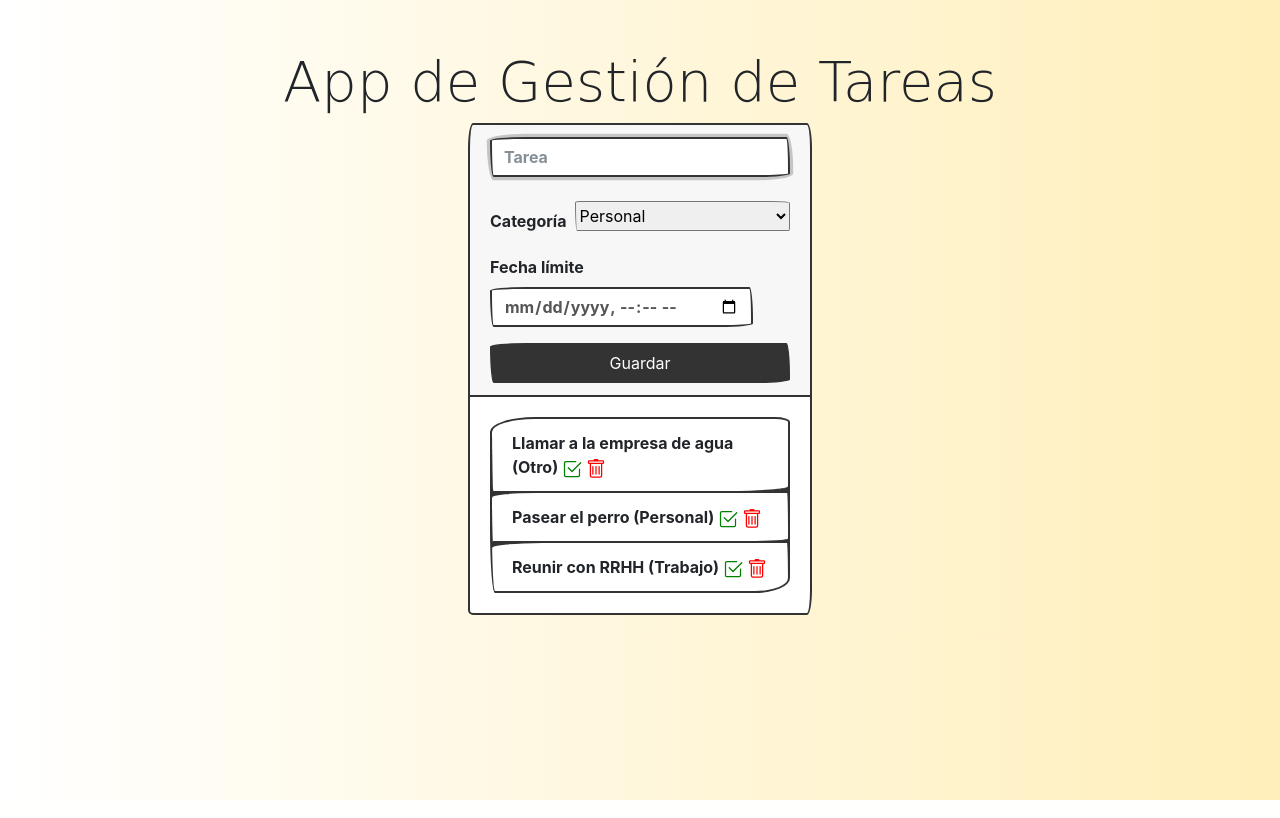
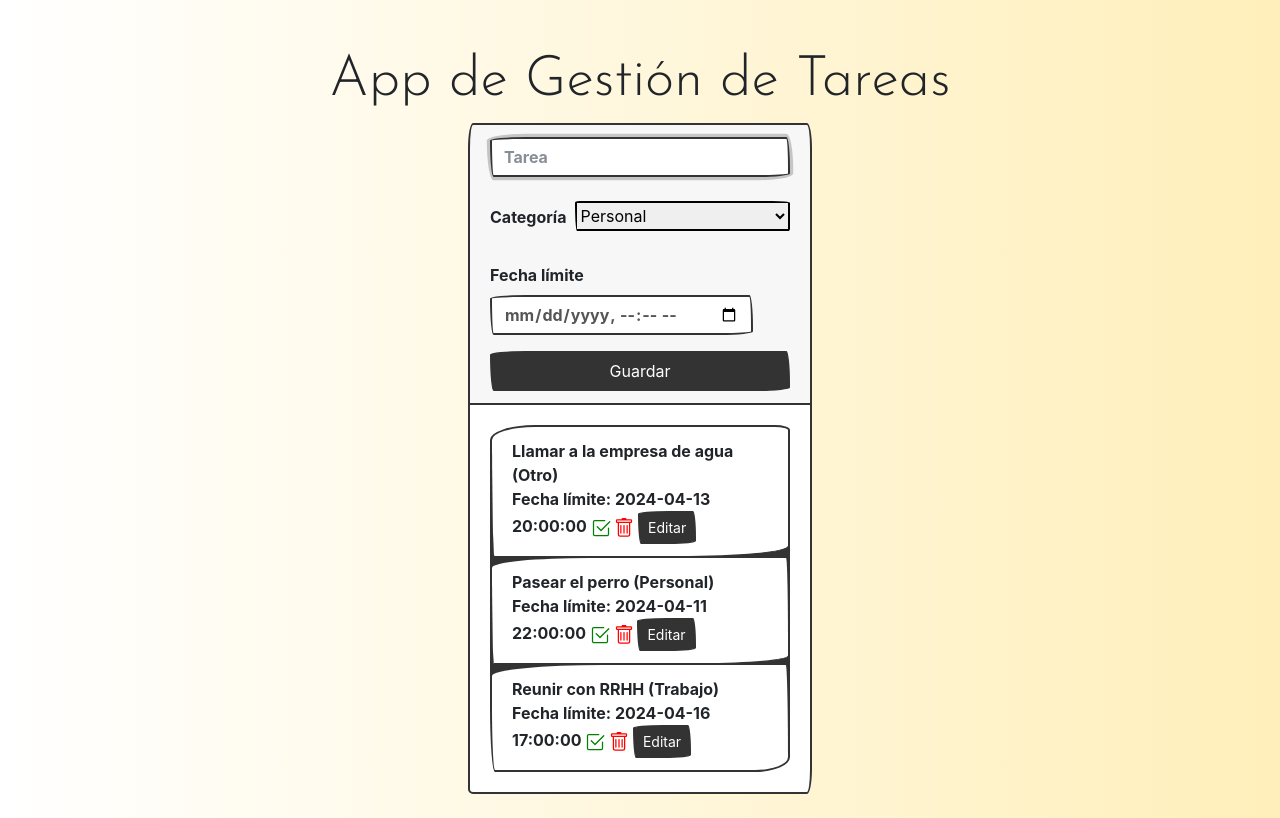
Before and after one commit to QianyingLuo/TODO_LIST_SERVICE, a Flask app: page / in a window 1280 px wide. Run offline with Flask 3, Linux system fonts and the light colour scheme; data comes from the database, SQL or seed files in the repository; both versions use the stored data as it was after the commit; some libraries are stand-ins or nearby versions; some web fonts are replaced.

Commit message:
add edit task function

```diff
--- a/main.py
+++ b/main.py
@@ -39,6 +39,15 @@ def hecha(id):
     db.session.commit()
     return redirect(url_for("home"))
 
+@app.route("/editar-tarea/<id>", methods=["POST"])
+def editar(id):
+    nueva_fecha = datetime.fromisoformat(request.form["nuevo_datepicker"])
+    db.session.query(Tarea).filter_by(id=int(id)).update({"contenido": request.form["editar_tarea"]})
+    db.session.query(Tarea).filter_by(id=int(id)).update({"categoria": request.form["nueva_categoria"]})
+    db.session.query(Tarea).filter_by(id=int(id)).update({"fecha": nueva_fecha})
+    db.session.commit()
+    return redirect(url_for("home"))
+
 if __name__ == "__main__":
     # En la siguiente linea estamos indicando a SQLAlchemy que cree, si no existen,
     # las tablas de todos los modelos que encuentre en models.py
--- a/static/main.css
+++ b/static/main.css
@@ -1,6 +1,7 @@
 .titulo {
-  font-family: "Permanent Marker", cursive;
-  font-weight: 400;
+  font-family: "Josefin Sans", sans-serif;
+  font-optical-sizing: auto;
+  font-weight: <weight>;
   font-style: normal;
 }
 
@@ -10,6 +11,11 @@ body {
     background: linear-gradient(to right, #FFFFFF, #FFEFBA); /* W3C, IE 10+/ Edge, Firefox 16+, Chrome 26+, Opera 12+, Safari 7+ */
 }
 
+.categoriaBorder {
+    border: 2px solid black;
+    border-radius: 255px 25px 225px 25px / 25px 225px 25px 255px;
+}
+
 .tarea_hecha {
     text-decoration: line-through;
     color: #cfcfcf
--- a/templates/index.html
+++ b/templates/index.html
@@ -10,6 +10,12 @@
     <!-- Plantilla de Bootstrap -->
     <link rel="stylesheet" href="https://cdn.jsdelivr.net/npm/bootswatch@4.5.2/dist/sketchy/bootstrap.min.css"
           integrity="sha384-RxqHG2ilm4r6aFRpGmBbGTjsqwfqHOKy1ArsMhHusnRO47jcGqpIQqlQK/kmGy9R" crossorigin="anonymous">
+    <script src="https://code.jquery.com/jquery-3.5.1.slim.min.js"
+            integrity="sha384-DfXdz2htPH0lsSSs5nCTpuj/zy4C+OGpamoFVy38MVBnE+IbbVYUew+OrCXaRkfj"
+            crossorigin="anonymous"></script>
+    <script src="https://cdn.jsdelivr.net/npm/bootstrap@4.5.3/dist/js/bootstrap.bundle.min.js"
+            integrity="sha384-ho+j7jyWK8fNQe+A12Hb8AhRq26LrZ/JpcUGGOn+Y7RsweNrtN/tE3MoK7ZeZDyx"
+            crossorigin="anonymous"></script>
 
     <!-- Google Fonts -->
     <link rel="preconnect" href="https://fonts.googleapis.com">
@@ -31,8 +37,9 @@
                             <input type="text" name="contenido_tarea" placeholder="Tarea" class="form-control"
                                    autofocus>
                             <div class="d-flex flex-row my-4" style="height: 30px;">
-                                <label for="exampleSelect1" class="form-label mb-0 mr-2 my-2">Categoría</label>
-                                <select class="form-select flex-grow-1" id="exampleSelect1" name="categoria_tarea">
+                                <label for="selectCategoria1" class="form-label mb-0 mr-2 my-1">Categoría</label>
+                                <select class="form-select flex-grow-1 categoriaBorder" id="selectCategoria1"
+                                        name="categoria_tarea">
                                     <option value="Personal">Personal</option>
                                     <option value="Trabajo">Trabajo</option>
                                     <option value="Otro">Otro</option>
@@ -40,12 +47,11 @@
                             </div>
 
                             <div class='input-group date mt-2'>
-                                <label class="mr-2">Fecha límite</label>
+                                <label class="mr-2 mt-2">Fecha límite</label>
                                 <div class="d-flex flex-row">
                                     <input type='datetime-local' class="form-control" name="datepicker">
-                                    <span class="input-group-addon w-auto">
-                                        <span class="glyphicon glyphicon-calendar align-middle"></span>
-                                    </span>
+                                    <span class="input-group-addon w-auto"></span>
+                                    <span class="glyphicon glyphicon-calendar align-middle"></span>
                                 </div>
                             </div>
                         </div>
@@ -59,9 +65,9 @@
                         {% for tarea in lista_de_tareas %} <!-- Jinja -->
                         <li class="list-group-item">
                                 <span class="{% if tarea.hecha == true %} tarea_hecha {% endif %}">
-                                    {{tarea.contenido}} ({{tarea.categoria}})
+                                    {{tarea.contenido}} ({{tarea.categoria}}) <br/>
+                                    Fecha límite: {{tarea.fecha}}
                                 </span>
-
                             <a href="/tarea-hecha/{{tarea.id}}" style="text-decoration:none">
                                 <svg xmlns="http://www.w3.org/2000/svg" width="20" height="20" fill="green"
                                      class="bi bi-check2-square" viewBox="0 0 16 16">
@@ -76,10 +82,58 @@
                                     <path d="M14.5 3a1 1 0 0 1-1 1H13v9a2 2 0 0 1-2 2H5a2 2 0 0 1-2-2V4h-.5a1 1 0 0 1-1-1V2a1 1 0 0 1 1-1H6a1 1 0 0 1 1-1h2a1 1 0 0 1 1 1h3.5a1 1 0 0 1 1 1zM4.118 4 4 4.059V13a1 1 0 0 0 1 1h6a1 1 0 0 0 1-1V4.059L11.882 4zM2.5 3h11V2h-11z"/>
                                 </svg>
                             </a>
+                            <!-- Button trigger modal -->
+                            <button type="button" class="btn btn-primary btn-sm" data-toggle="modal"
+                                    data-target="#exampleModal">
+                                Editar
+                            </button>
+
+                            <!-- Modal -->
+                            <div class="modal fade" id="exampleModal" tabindex="-1" aria-labelledby="exampleModalLabel"
+                                 aria-hidden="true">
+                                <div class="modal-dialog">
+                                    <div class="modal-content">
+                                        <form action="/editar-tarea/{{tarea.id}}" method="post">
+                                            <div class="modal-header">
+                                                <h5 class="modal-title" id="exampleModalLabel">Editar tarea</h5>
+                                                <button type="button" class="close" data-dismiss="modal"
+                                                        aria-label="Close">
+                                                    <span aria-hidden="true">&times;</span>
+                                                </button>
+                                            </div>
+                                            <div class="modal-body">
+                                                <input type="text" name="editar_tarea" placeholder="Nuevo nombre"
+                                                       class="form-control"
+                                                       autofocus>
+                                                <label for="selectCategoria2" class="form-label mb-0 mr-2 my-2">Categoría</label>
+                                                <select class="form-select flex-grow-1 border-2 categoriaBorder"
+                                                        id="selectCategoria2" name="nueva_categoria">
+                                                    <option value="Personal">Personal</option>
+                                                    <option value="Trabajo">Trabajo</option>
+                                                    <option value="Otro">Otro</option>
+                                                </select>
+                                                <div class='input-group date mt-2'>
+                                                    <label class="mr-2 mt-2">Fecha límite</label>
+                                                    <div class="d-flex flex-row">
+                                                        <input type='datetime-local' class="form-control" name="nuevo_datepicker">
+                                                        <span class="input-group-addon w-auto"></span>
+                                                        <span class="glyphicon glyphicon-calendar align-middle"></span>
+                                                    </div>
+                                                </div>
+                                            </div>
+                                            <div class="modal-footer">
+                                                <button type="button" class="btn btn-secondary" data-dismiss="modal">
+                                                    Cerrar
+                                                </button>
+                                                <button type="submit" class="btn btn-primary">Guardar cambio</button>
+                                            </div>
+                                        </form>
+                                    </div>
+                                </div>
+                            </div>
                         </li> <!-- li para cada uno de los elementos -->
                         {% endfor %}
                     </ul>
-
                 </div>
             </div>
         </div>
```
Also changed, not shown: database/tareas.db.
